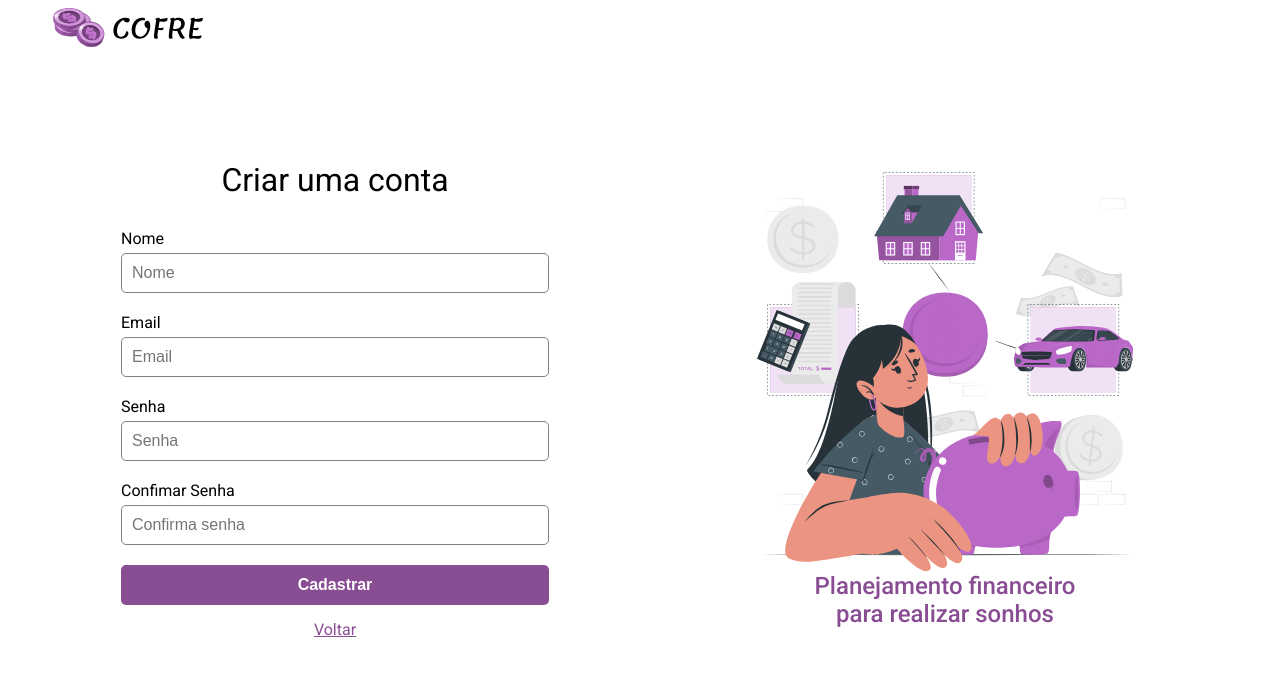
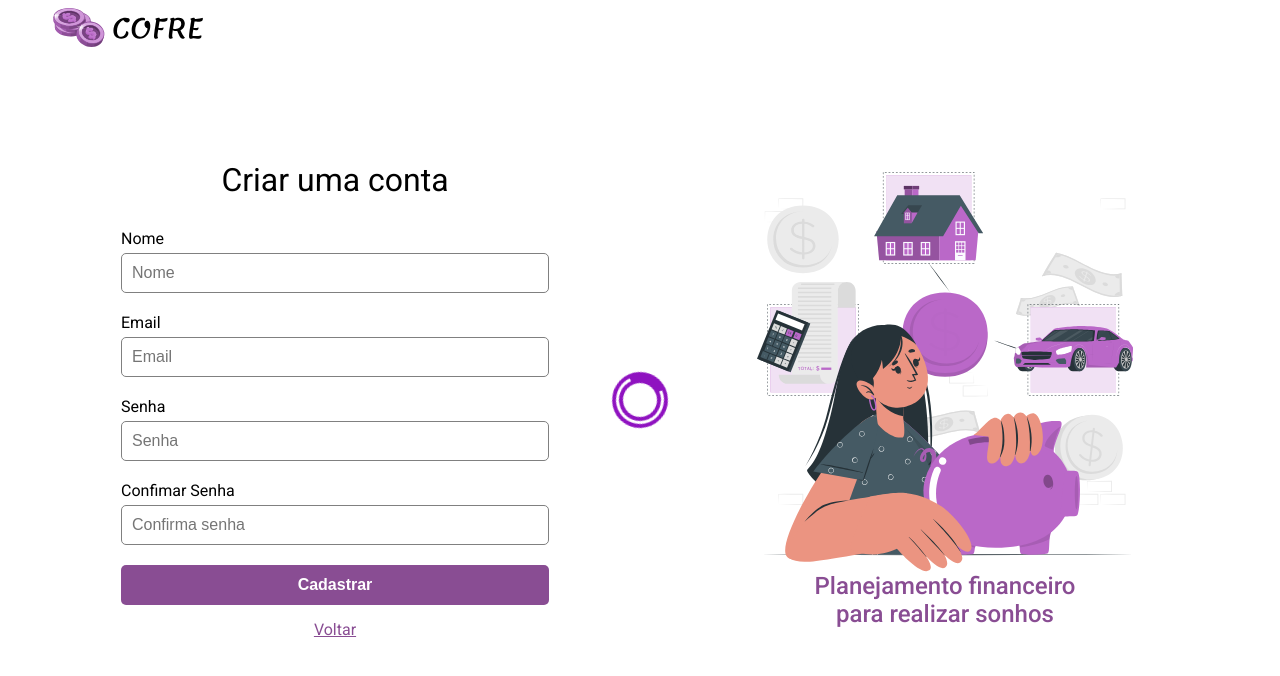
Before and after one commit to Sara01romao/cofre, a React (Vite) app: page /createLogin in a window 1280 px wide. Shown: the top 676 px of the page. Built offline with nearby package versions, Linux system fonts and the light colour scheme.

Commit message:
spinner carregando

```diff
--- a/src/components/Loading/styles.css
+++ b/src/components/Loading/styles.css
@@ -1,10 +1,13 @@
 .spinner {
     width: 56px;
     height: 56px;
-    border: 11.2px #474bff double;
+    border: 11.2px #8f12c0 double;
     border-left-style: solid;
     border-radius: 50%;
     animation: spinner-aib1d7 0.75s infinite linear;
+    position: absolute;
+    z-index: 1;
+   left: calc(50% - 28px);
  }
 
  @keyframes spinner-aib1d7 {
--- a/src/pages/CreateLogin/index.jsx
+++ b/src/pages/CreateLogin/index.jsx
@@ -53,7 +53,7 @@ export  function CreateLogin() {
     <MainCreate>
 
 
-     {/* <Loading/> */}
+     <Loading/>
         <div className='form-content'>
          <img src={Logo} alt="logo" className='logo' />
           <h1>Criar uma conta</h1>
```
